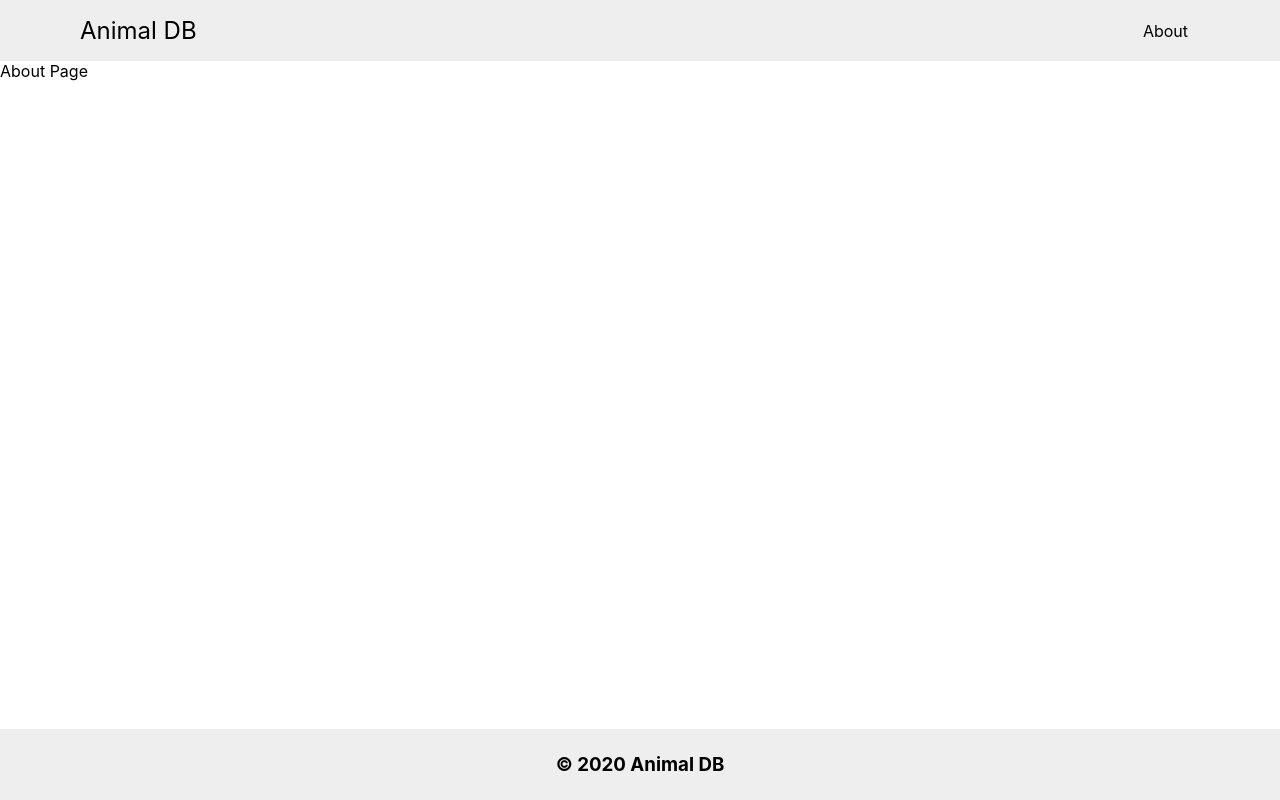
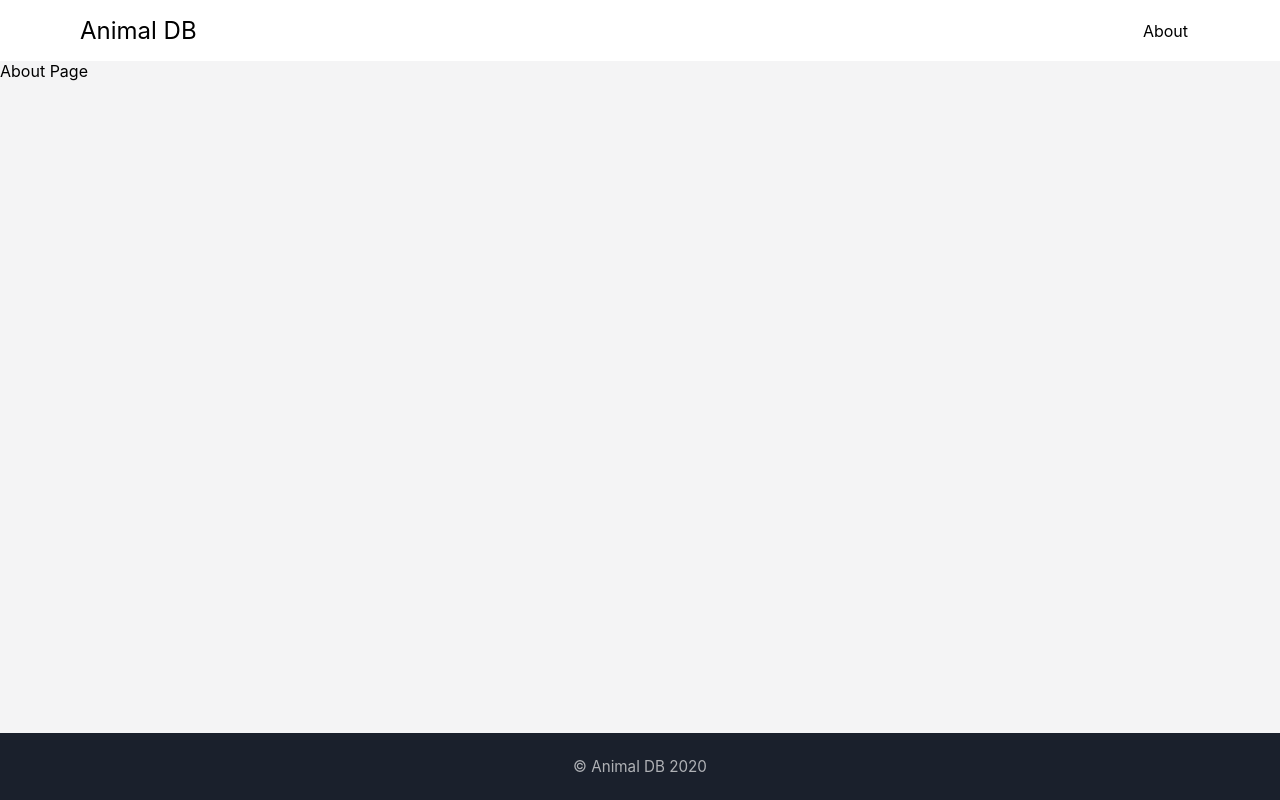
Before and after one commit to apcurran/animal-db-client, a React (Create React App) app: page /about in a window 1280 px wide. Built offline with nearby package versions, Linux system fonts and the light colour scheme.

Commit message:
Adjusted footer styles

```diff
--- a/src/components/AnimalInfo.js
+++ b/src/components/AnimalInfo.js
@@ -18,8 +18,8 @@ export default function AnimalInfo({ match }) {
         <main className="main animal-info-page">
             <h1>{animalInfo.animal_common_name}</h1>
             <h2>{animalInfo.animal_scientific_name}</h2>
-            <figure>
-                <img src={animalInfo.main_img_url} alt={animalInfo.animal_common_name}/>
+            <figure className="animal-info__fig">
+                <img className="animal-info__fig__img" src={animalInfo.main_img_url} alt={animalInfo.animal_common_name}/>
             </figure>
         </main>
     )
--- a/src/components/AnimalList.js
+++ b/src/components/AnimalList.js
@@ -17,14 +17,19 @@ export default function AnimalList() {
 
     return (
         <main className="main">
-            <h1>Main Animal List Page</h1>
+            <h1 className="main__title">Animals</h1>
+            <div className="animal-card-group">
                 {animals.map(animal => (
                     <article className="animal-card" key={animal._id}>
                         <Link to={`/animal/${animal._id}`}>
                             <h3 className="animal-card__title">{animal.animal_common_name}</h3>
                         </Link>
+                        <figure className="animal-card__fig">
+                            <img src={animal.main_img_url} alt={animal.animal_common_name} className="animal-card__fig__img"/>
+                        </figure>
                     </article>
                 ))}
+            </div>
         </main>
     )
 }
--- a/src/components/Footer.js
+++ b/src/components/Footer.js
@@ -3,7 +3,7 @@ import React from 'react';
 export default function Footer() {
     return (
         <footer>
-            <h3 className="footer__title">&copy; 2020 Animal DB</h3>
+            <h3 className="footer__title">&copy; Animal DB 2020</h3>
         </footer>
     )
 }
--- a/src/index.css
+++ b/src/index.css
@@ -25,13 +25,15 @@ a {
   min-height: 100vh;
   display: grid;
   grid-auto-rows: auto 1fr auto;
+
+  background-color: #f4f4f5;
 }
 
 /* Header */
 
 header {
   padding: 1rem 0;
-  background-color: #eee;
+  background-color: #fff;
 }
 
 .nav {
@@ -65,15 +67,53 @@ header {
   margin: 0 auto;
 }
 
+.main__title {
+  margin: 2rem 0;
+}
+
+.animal-card-group {
+  display: grid;
+  grid-template-columns: repeat(auto-fit, minmax(240px, 1fr));
+  gap: 2rem;
+}
+
+.animal-card {
+  padding: 1.5rem 2rem;
+  background-color: #fff;
+  box-shadow: 10px 10px 0 0 #90CDF4;
+}
+
+.animal-card__title {
+  margin-bottom: 1rem;
+  font-size: 1.5rem;
+  color: #90CDF4;
+}
+
+.animal-card__fig__img {
+  width: 100%;
+}
+
+.animal-info__fig {
+  width: 50rem;
+}
+
+.animal-info__fig__img {
+  width: 100%;
+}
+
 /* Footer */
 
 footer {
   padding: 1.5rem 0;
-  background-color: #eee;
+  color: #fff;
+  background-color: #1A202C;
 }
 
 .footer__title {
   text-align: center;
+  font-size: .95rem;
+  font-weight: 400;
+  opacity: .65;
 }
 
 /* Media Queries */
```
Lines whose indentation alone changed are shown as unchanged.
